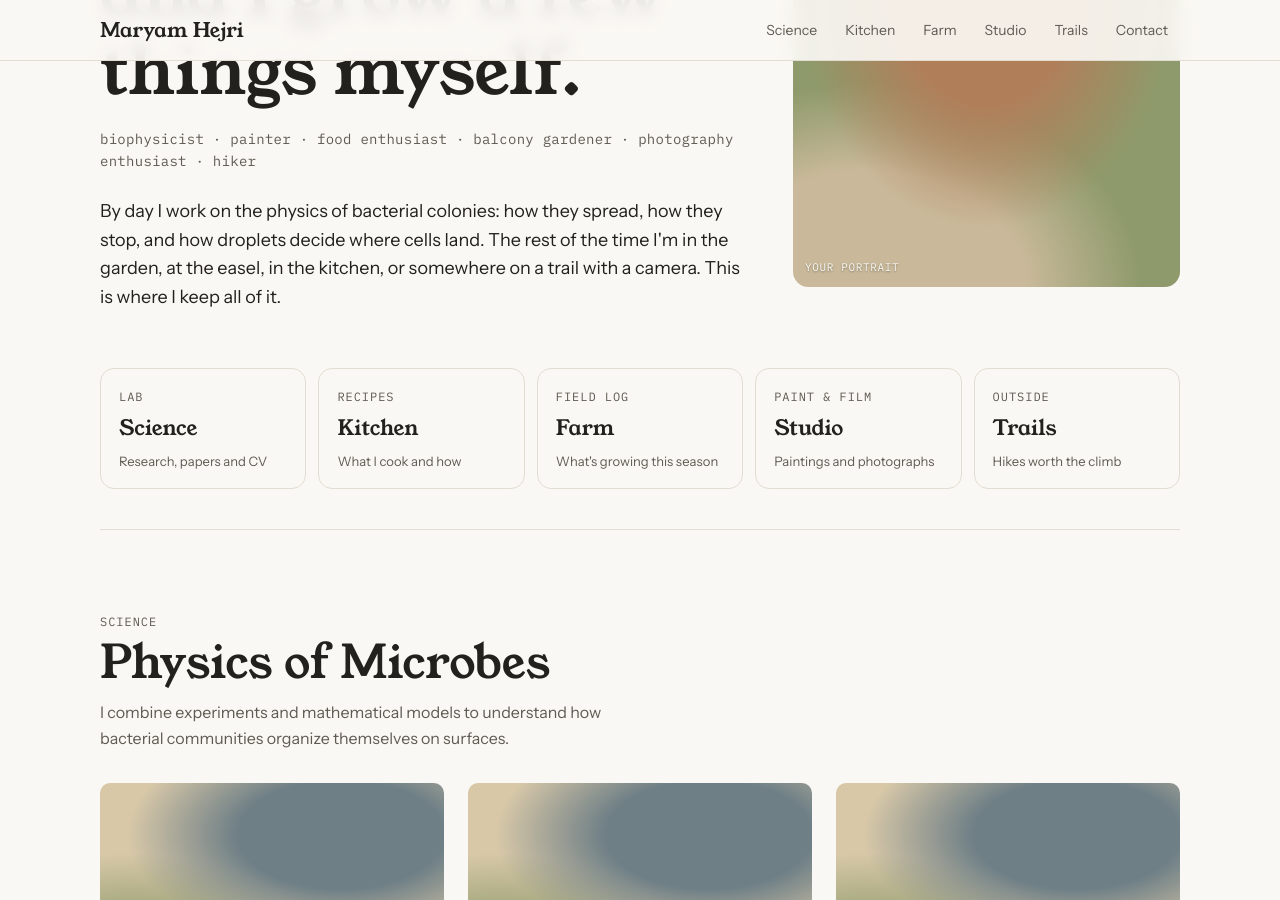
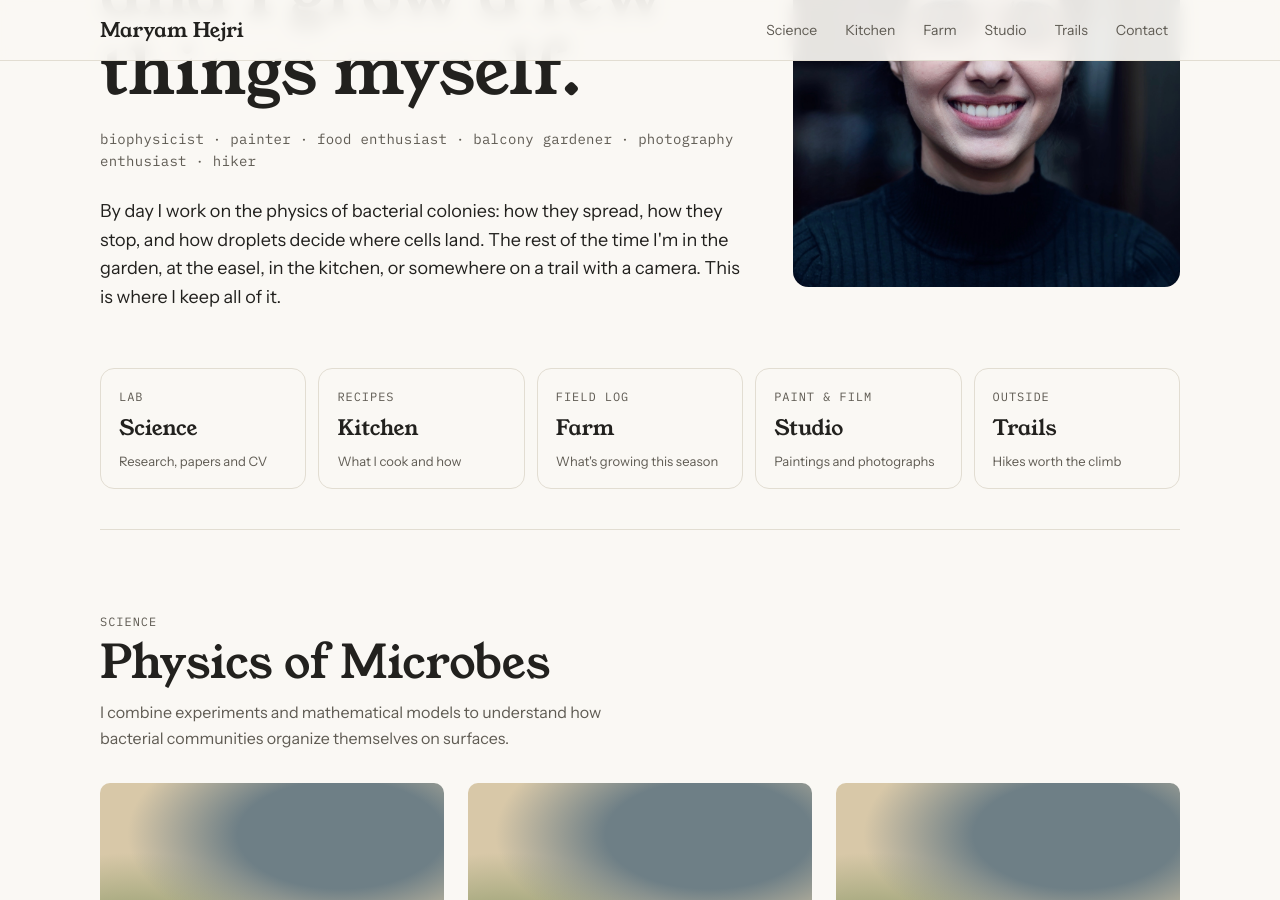
Before and after one commit to Marymaybehere/Marymaybehere.github.io, a Jekyll site: the page built from index.html, in a window 1280 px wide and 900 px high, scrolled down 355 px. Built offline with Jekyll 4.4.1, drawn with Linux system fonts in a browser that asks for light colours.

Commit message:
Update _data/site.yml (via Pages CMS)

```diff
--- a/_data/site.yml
+++ b/_data/site.yml
@@ -6,6 +6,7 @@ bio: "By day I work on the physics of bacterial colonies: how they spread, how
   they stop, and how droplets decide where cells land. The rest of the time I'm
   in the garden, at the easel, in the kitchen, or somewhere on a trail with a
   camera. This is where I keep all of it."
+portrait: /assets/uploads/me.jpg
 email: mah.hejri@gmail.com
 links:
   - label: Google Scholar
```
